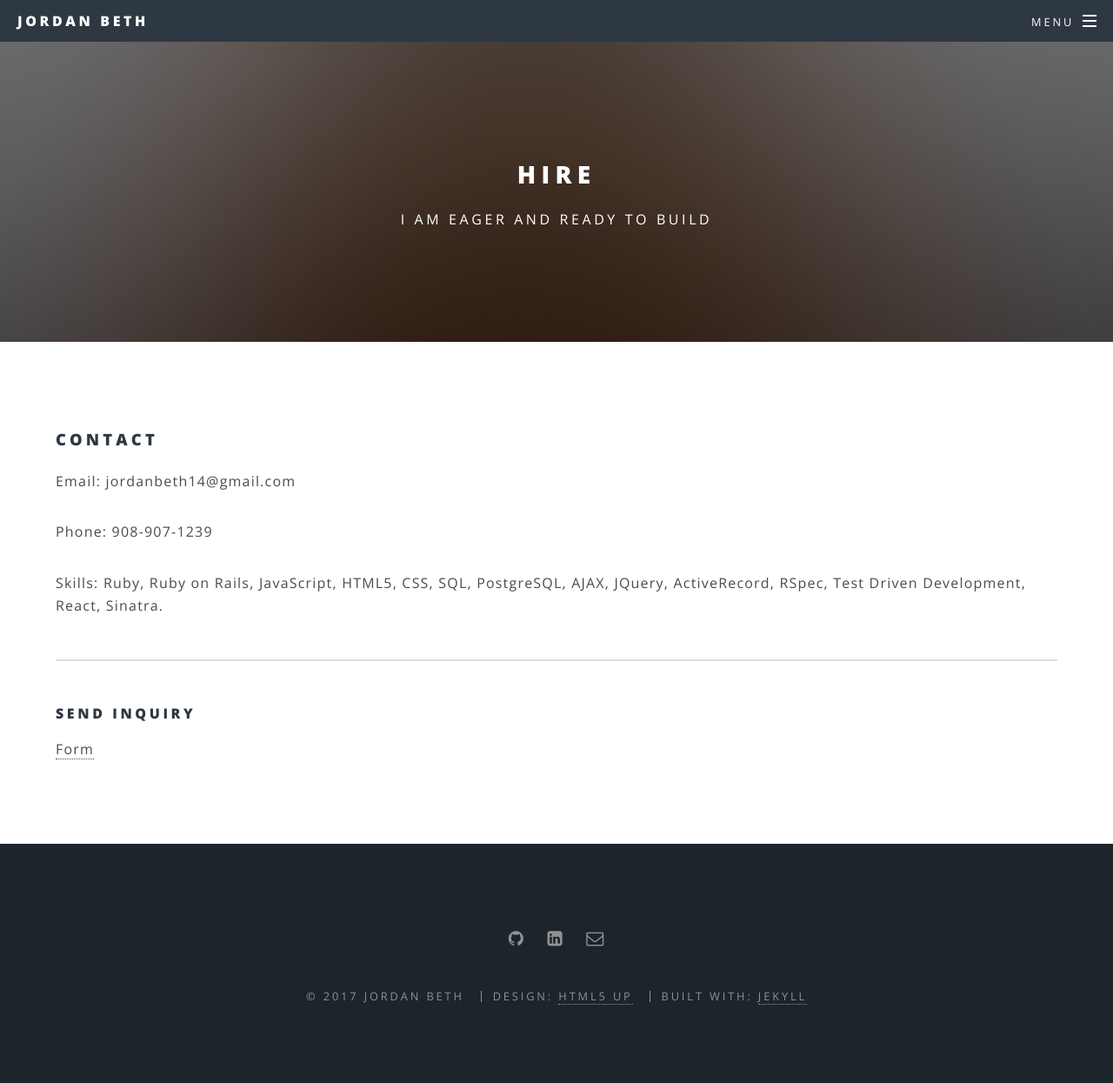
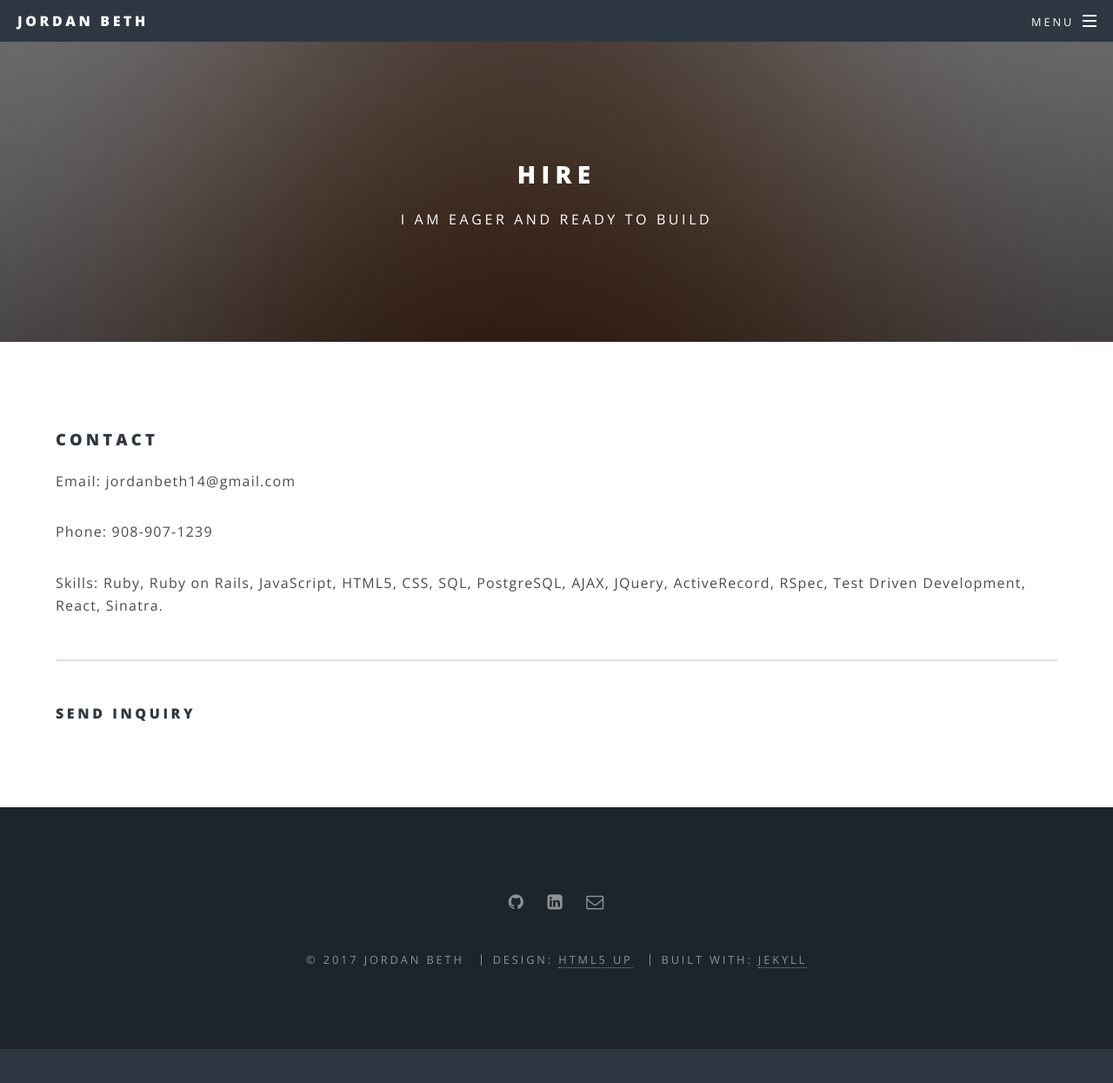
Before and after one commit to jordanbeth/me, a Jekyll site: the page built from hire.html, in a window 1280 px wide and 1248 px high. Shown: the top 1245 px of the window at 87% size. Built offline with Jekyll 4.4.1, drawn with Linux system fonts in a browser that asks for light colours.

Commit message:
changed frm location

```diff
--- a/hire.html
+++ b/hire.html
@@ -8,7 +8,7 @@
 	<p>Phone: 908-907-1239</p>
 	<p>Skills: Ruby, Ruby on Rails, JavaScript, HTML5, CSS, SQL, PostgreSQL, AJAX, JQuery, ActiveRecord, RSpec, Test Driven Development, React, Sinatra.</p>
 	<hr />
-	<h4>Send inquiry</h4>
+	<a href="https://goo.gl/forms/Dqml3eVSS3OgQttF3"><h4>Send inquiry</h4></a>
 	<p>
-		<a href="https://goo.gl/forms/Dqml3eVSS3OgQttF3">Form</a>
+
 	</p>
```
